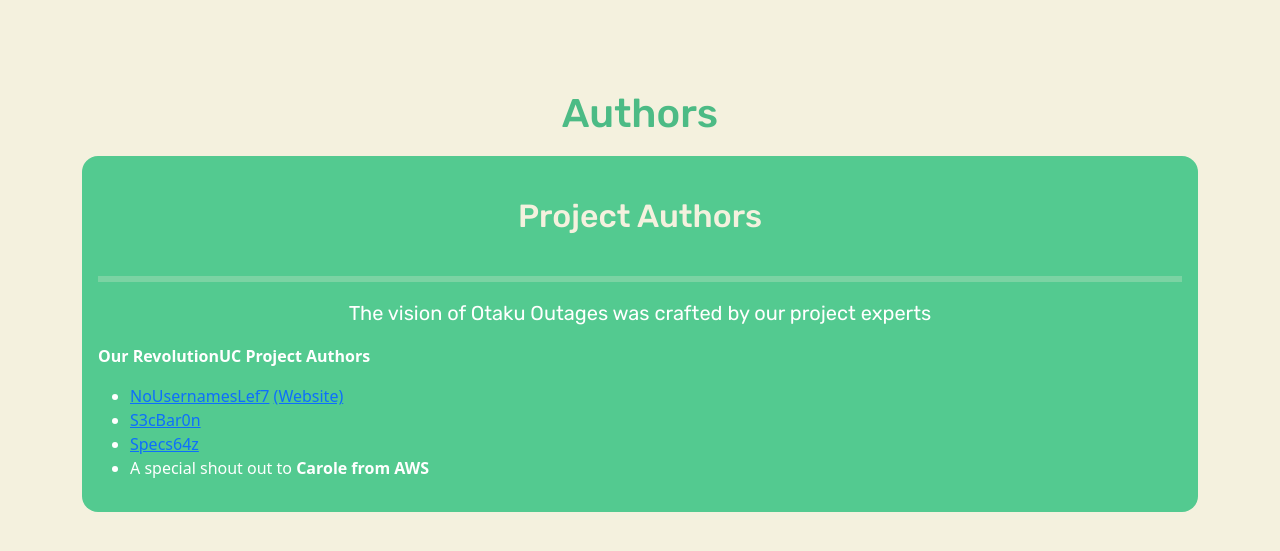
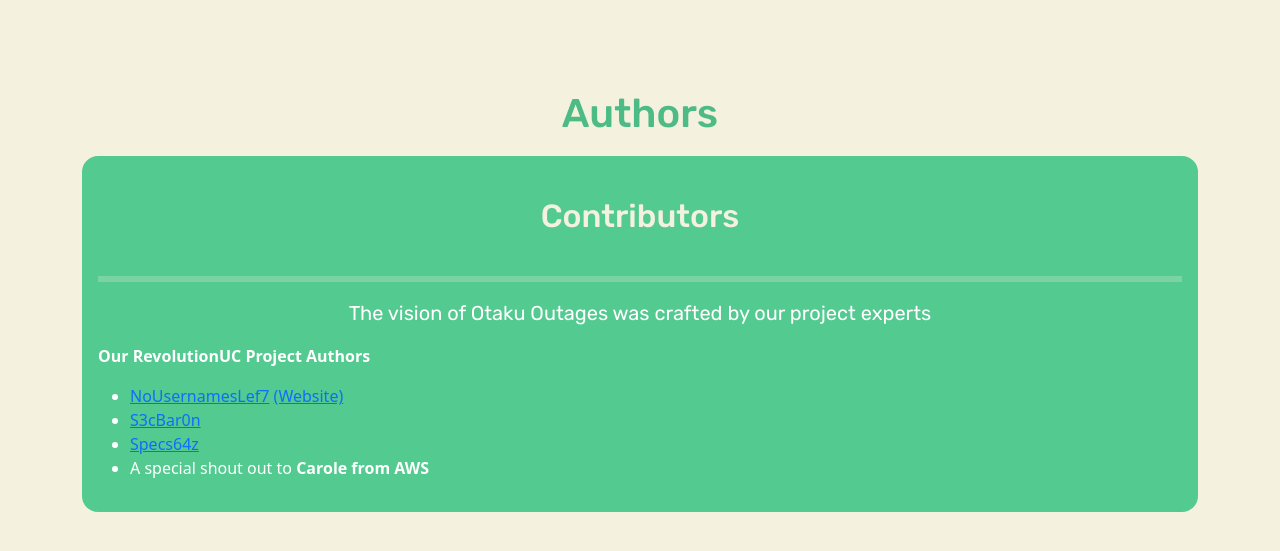
Before and after one commit to noUsernamesLef7/otaku-outages, a Flask app: page /authors in a window 1280 px wide. Shown: the part 86-637 px from the top of the page. Run offline with Flask 2, Linux system fonts and the light colour scheme.

Commit message:
Small HTML formatting changes for readability

```diff
--- a/templates/about.html
+++ b/templates/about.html
@@ -25,8 +25,7 @@
                      data-bs-target="#navbarNav"
                      aria-controls="navbarNav"
                      aria-expanded="false"
-                     aria-label="Toggle navigation"
-                 >
+                     aria-label="Toggle navigation">
                      <span class="navbar-toggler-icon"></span>
                  </button>
                  <div class="collapse navbar-collapse" id="navbarNav">
--- a/templates/authors.html
+++ b/templates/authors.html
@@ -27,8 +27,7 @@
                      data-bs-target="#navbarNav"
                      aria-controls="navbarNav"
                      aria-expanded="false"
-                     aria-label="Toggle navigation"
-                 >
+                     aria-label="Toggle navigation">
                      <span class="navbar-toggler-icon"></span>
                  </button>
                  <div class="collapse navbar-collapse" id="navbarNav">
@@ -52,7 +51,7 @@
                 <div class="container">
                     <h1>Authors</h1>
                     <div class="body-content">
-                        <h2>Project Authors</h2>
+                        <h2>Contributors</h2>
                         <hr />
                         <p id="ru-desc">The vision of Otaku Outages was crafted by our project experts</p>
                         <p><strong>Our RevolutionUC Project Authors</strong></p>
@@ -65,15 +64,9 @@
                             <li>A special shout out to <strong>Carole from AWS</strong></li>
                         </ul>
                     </div>
-
                 </div>
-
             </section>
-
         </main>
-
-
-
     </body>
 
   <script
```
Also changed, not shown: templates/tech.html (+1 -8 lines).
